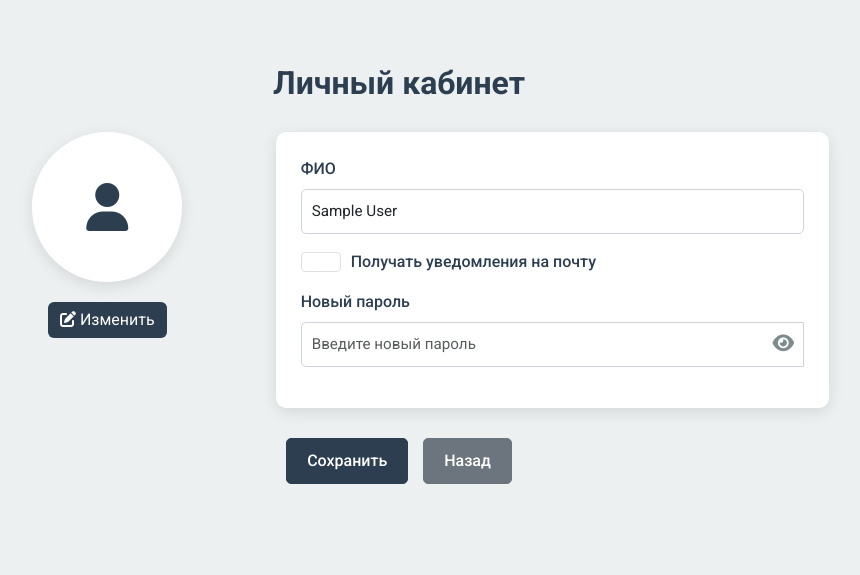
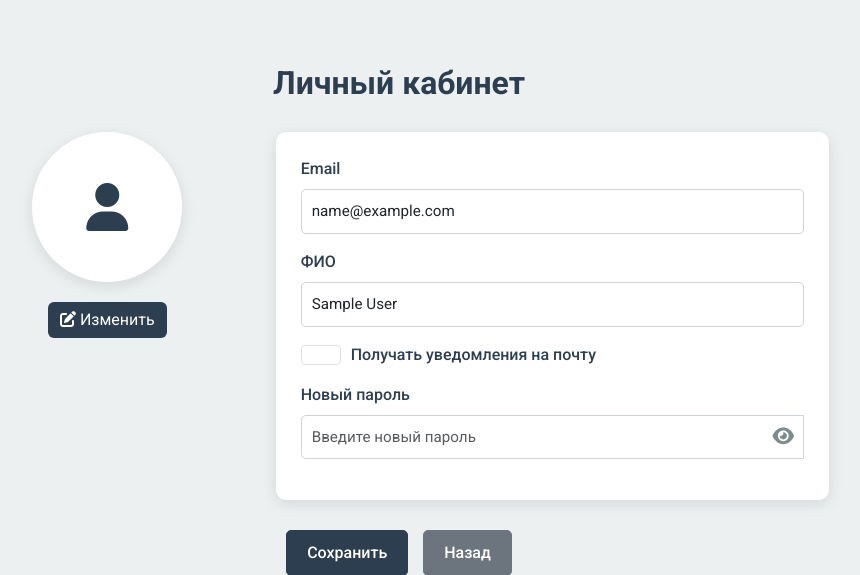
Before and after one commit to NeonchikMPT/EDMS, a Django app: page /users/profile/ in a window 1280 px wide. Shown: the part 54-629 px from the top of the page, without its empty margins (241-1101 px from the left). Run offline with Django 5.2, Linux system fonts and the light colour scheme; the visitor is signed in with stand-in values (Sample User, id 1); data that the repository does not hold is empty; some libraries are stand-ins or nearby versions.

Commit message:
Добавлено изменение почты

```diff
--- a/templates/users/profile.html
+++ b/templates/users/profile.html
@@ -305,6 +305,13 @@
                     <!-- Скрытое поле для загрузки аватарки -->
                     <input type="file" name="avatar" id="id_avatar" style="display: none;" accept="image/*">
 
+                    <!-- Поле для Email -->
+                    <div class="mb-3">
+                        <label for="id_email" class="form-label">Email</label>
+                        <input type="email" name="email" id="id_email" class="form-control" value="{{ user.email }}" required>
+                        <div class="invalid-feedback">Пожалуйста, введите корректный email.</div>
+                    </div>
+
                     <!-- Поле для ФИО -->
                     <div class="mb-3">
                         <label for="id_full_name" class="form-label">ФИО</label>
--- a/users/forms.py
+++ b/users/forms.py
@@ -1,6 +1,5 @@
 from django import forms
 from .models import User, PasswordResetToken
-
 
 class RegisterForm(forms.ModelForm):
     password = forms.CharField(widget=forms.PasswordInput, label="Пароль")
@@ -72,11 +71,12 @@ class UserProfileForm(forms.ModelForm):
 
     class Meta:
         model = User
-        fields = ['full_name', 'avatar', 'email_notifications', 'new_password', 'confirm_password']
+        fields = ['email', 'full_name', 'avatar', 'email_notifications', 'new_password', 'confirm_password']
         widgets = {
             'email_notifications': forms.CheckboxInput(),
         }
         labels = {
+            'email': 'Email',
             'full_name': 'Полное имя',
             'avatar': 'Аватар',
             'email_notifications': 'Получать уведомления на email',
@@ -86,6 +86,12 @@ class UserProfileForm(forms.ModelForm):
         cleaned_data = super().clean()
         new_password = cleaned_data.get('new_password')
         confirm_password = cleaned_data.get('confirm_password')
+        email = cleaned_data.get('email')
+
+        # Проверяем уникальность email, исключая текущего пользователя
+        if email and email != self.instance.email:
+            if User.objects.filter(email=email).exclude(id=self.instance.id).exists():
+                raise forms.ValidationError('Пользователь с таким email уже существует.')
 
         if new_password or confirm_password:
             if new_password != confirm_password:
--- a/users/views.py
+++ b/users/views.py
@@ -21,7 +21,6 @@ from docs.views import error_403
 from .forms import RegisterForm, ProfileForm, LoginForm, PasswordResetRequestForm, PasswordResetForm, UserProfileForm
 from .models import User, PasswordResetToken
 from docs.models import Document
-
 
 def generate_temp_password(length=8):
     characters = string.ascii_letters + string.digits
@@ -81,7 +80,8 @@ def user_edit(request, user_id):
 
         # Обработка редактирования пользователя
         try:
-            # Обновление остальных полей
+            # Обновление всех полей
+            user.email = request.POST.get('email', '').strip()
             user.full_name = request.POST.get('full_name', '').strip()
             user.email_notifications = 'email_notifications' in request.POST
             if request.user.role == 'admin':  # Только админ может менять роль
@@ -136,7 +136,6 @@ def user_delete(request, user_id):
         return redirect('user_list')
     return render(request, 'users/user_delete.html', {'user': user})
 
-
 @login_required
 def profile_view(request):
     if request.method == 'POST':
@@ -154,6 +153,7 @@ def profile_view(request):
         if form.is_valid():
             try:
                 user = form.save(commit=False)
+                user.email = request.POST.get('email', '').strip()  # Обновляем email
 
                 # Проверка паролей только если они были отправлены
                 new_password = form.cleaned_data.get('new_password', '').strip()
```
Also changed, not shown: templates/users/user_edit.html (+7 -0 lines).
